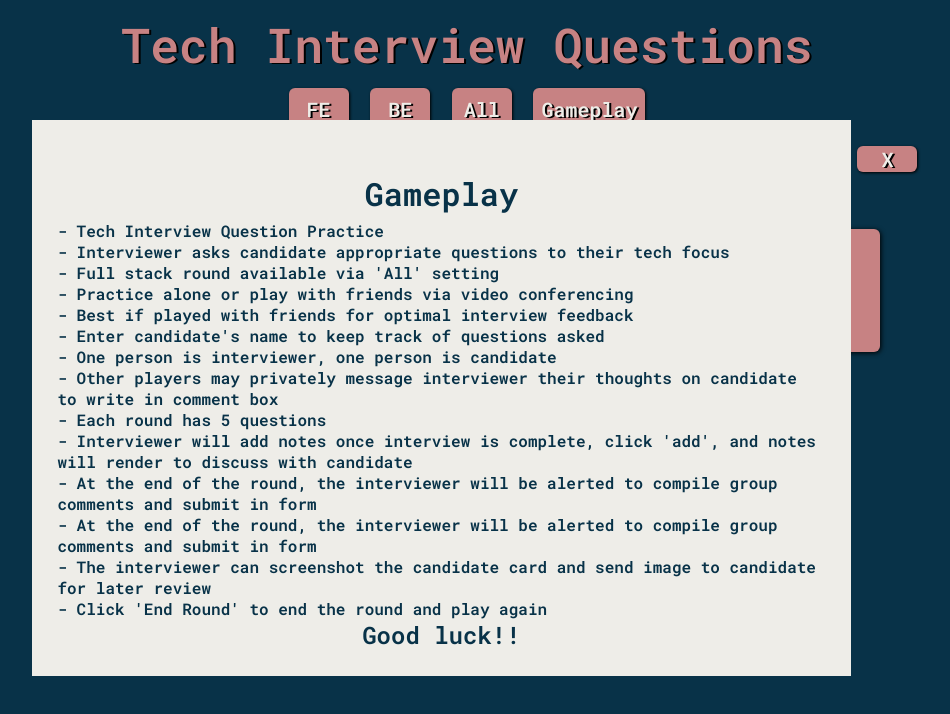
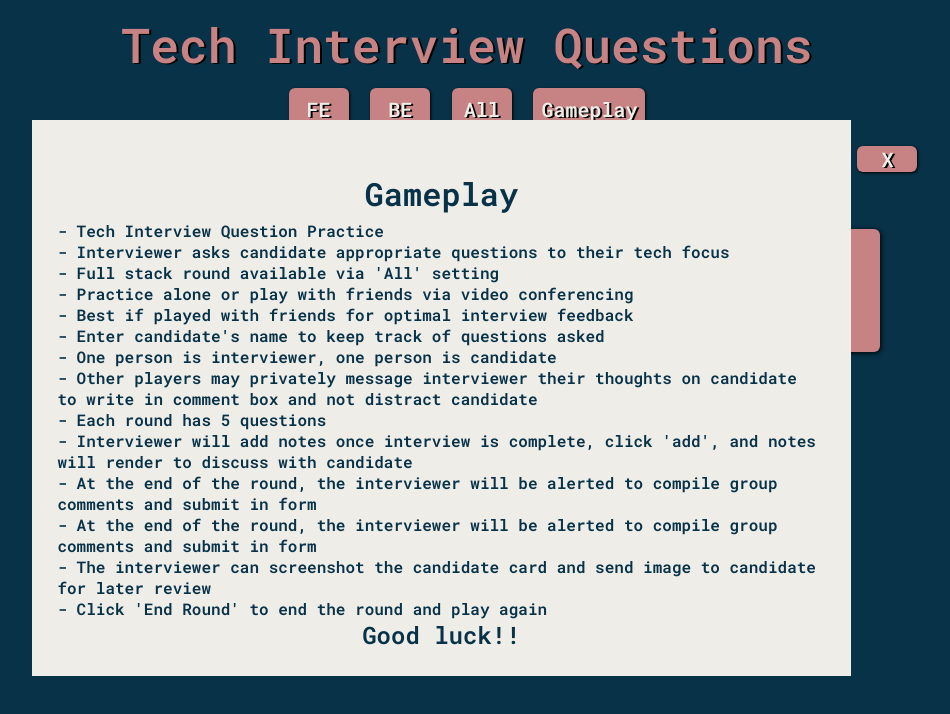
Before and after one commit to leighlars/tech-q-flashcards, a React (Create React App) app: page / in a window 1280 px wide. Both pictures are taken after a click on the button "Gameplay". Shown: the top 714 px of the page, without its empty margins (173-1123 px from the left). Built offline with nearby package versions, Linux system fonts and the light colour scheme.

Commit message:
Add Gameplay

```diff
--- a/src/Gameplay/Gameplay.tsx
+++ b/src/Gameplay/Gameplay.tsx
@@ -19,7 +19,7 @@ export const Gameplay: React.FC<GameplayProps> = props => {
       <p>- Best if played with friends for optimal interview feedback</p>
       <p>- Enter candidate's name to keep track of questions asked</p>
       <p>- One person is interviewer, one person is candidate</p>
-      <p>- Other players may privately message interviewer their thoughts on candidate to write in comment box</p>
+      <p>- Other players may privately message interviewer their thoughts on candidate to write in comment box and not distract candidate</p>
       <p>- Each round has 5 questions</p>
       <p>- Interviewer will add notes once interview is complete, click 'add', and notes will render to discuss with candidate</p>
       <p>- At the end of the round, the interviewer will be alerted to compile group comments and submit in form</p>
```
